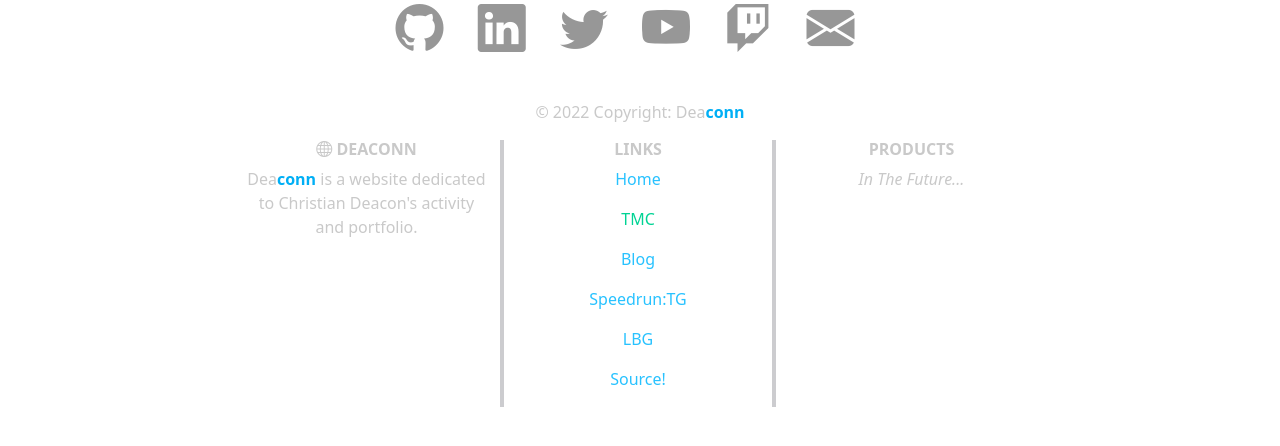
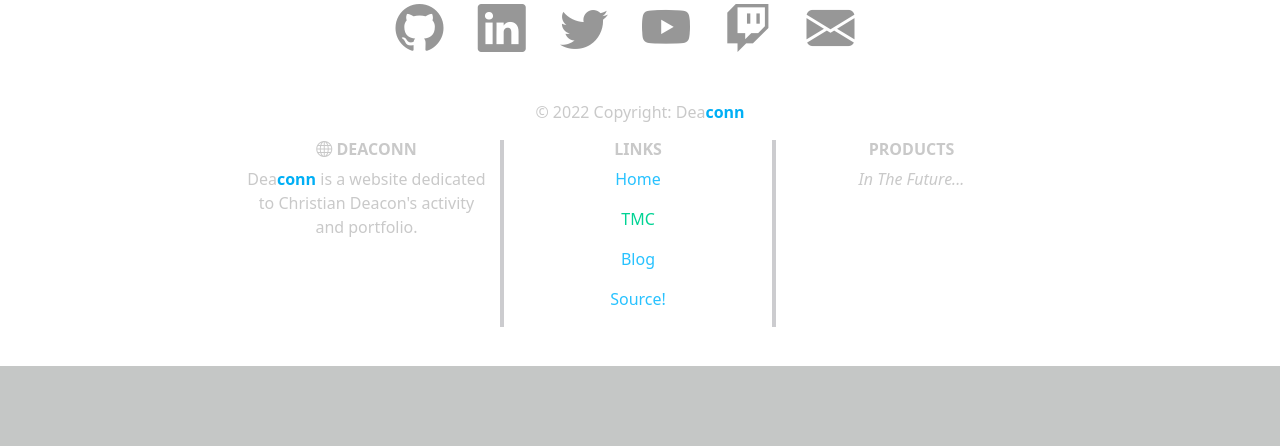
Before and after one commit to deaconn-net/deaconn-old, a Django app: page / in a window 1280 px wide. Shown: the part 5673-6119 px from the top of the page. After the commit the page ends 6039 px from the top, so only its background shows below. Run offline with Django 4.2, Linux system fonts and the light colour scheme; some libraries are stand-ins or nearby versions.

Commit message:
Remove obsolete links from footer.

```diff
--- a/deaconn/home/templates/home/footer.html
+++ b/deaconn/home/templates/home/footer.html
@@ -31,8 +31,6 @@
                         <p><a href="/">Home</a></p>
                         <p><a class="tmc" href="/tmc">TMC</a></p>
                         <p><a href="/blog">Blog</a></p>
-                        <p><a href="/speedruntg">Speedrun:TG</a></p>
-                        <p><a href="/lbg">LBG</a></p>
                         <p><a href="https://github.com/Deaconn-net/" target="_blank">Source!</a></p>
                     </div>
                     <div class="col-md-12 col-lg-3">
```
